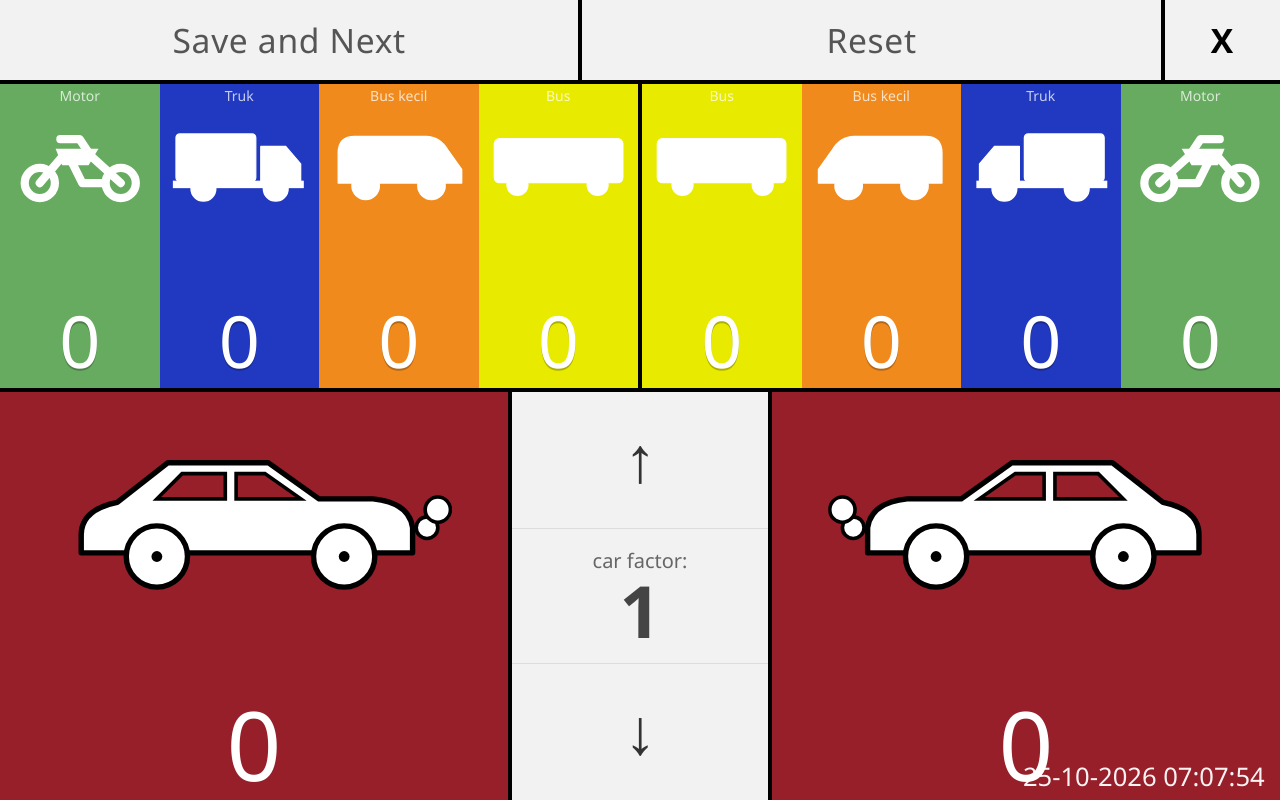
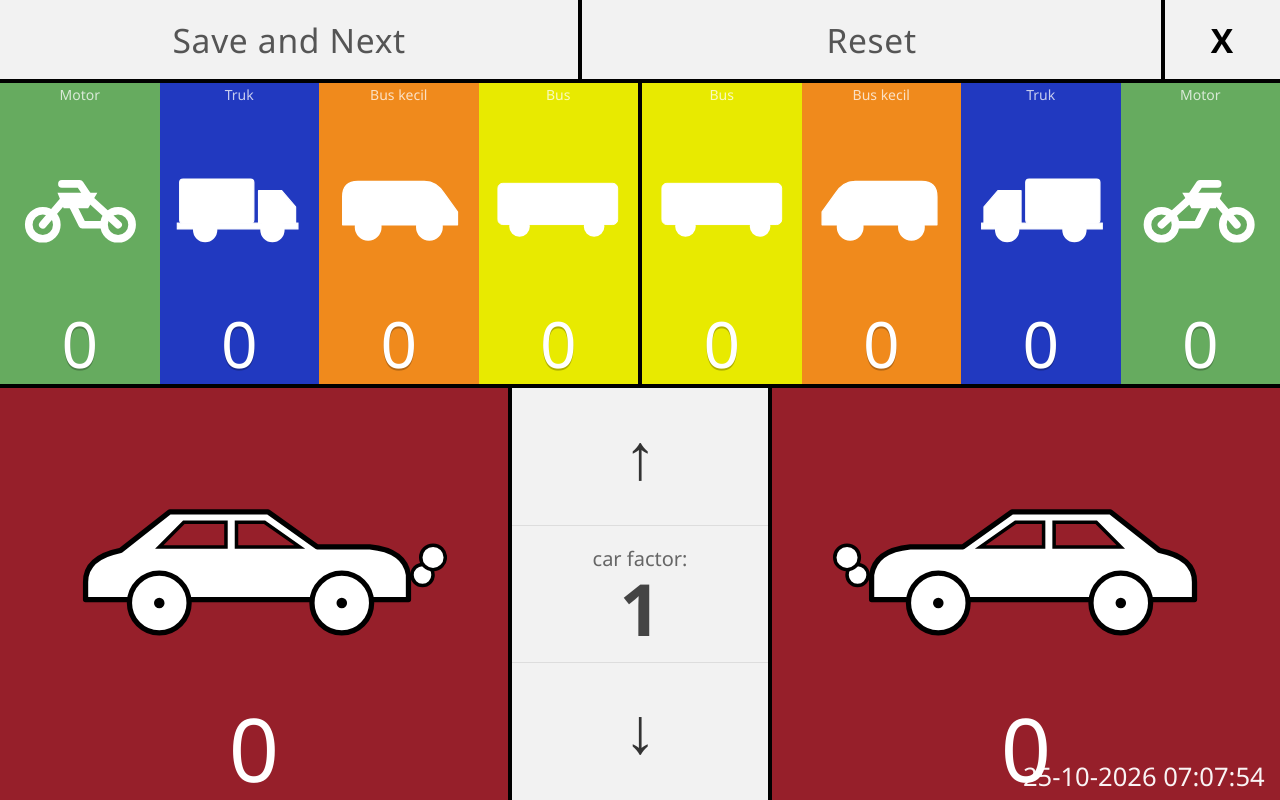
Before and after one commit to RanzEzawa/traffic-counter, a website: page index.html in a window 1280 px wide. Drawn offline with Linux system fonts and the light colour scheme.

Commit message:
Add files via upload

```diff
--- a/index.html
+++ b/index.html
@@ -54,6 +54,20 @@ dialog button.danger{color:#a00}
 #toast.on{opacity:1}
 #rotate{display:none;position:fixed;inset:0;background:#000;color:#fff;z-index:20;align-items:center;justify-content:center;text-align:center;font-size:22px;padding:30px}
 @media (orientation:portrait) and (max-width:700px){#rotate{display:flex}}
+
+/* ---- Perbaikan layout: isi tidak boleh melebihi layar (iPhone/landscape) ---- */
+html,body{position:fixed;inset:0;width:100%;height:100%;overflow:hidden}
+#app{position:fixed;inset:0;height:auto;grid-template-rows:minmax(0,10fr) minmax(0,38fr) minmax(0,52fr);
+  padding:env(safe-area-inset-top,0px) env(safe-area-inset-right,0px) env(safe-area-inset-bottom,0px) env(safe-area-inset-left,0px)}
+.bar,.row,.cars,.side,.factor{min-height:0;min-width:0}
+.row,.side,.cars{overflow:hidden}
+.tile{min-height:0;padding:2.4vh 0 1vh}
+.tile svg{flex:1 1 0;min-height:0;height:auto;width:80%;max-width:80%}
+.tile .n{flex:none;font-size:clamp(22px,8vh,64px)}
+.car{min-height:0;overflow:hidden;padding:2vh 0 1vh}
+.car svg{flex:1 1 0;min-height:0;height:auto;width:76%;max-height:none}
+.car .n{flex:none;font-size:clamp(30px,11vh,96px)}
+.factor>*{min-height:0}
 </style>
 </head>
 <body>
```
Also changed, not shown: sw.js (+16 -3 lines).
